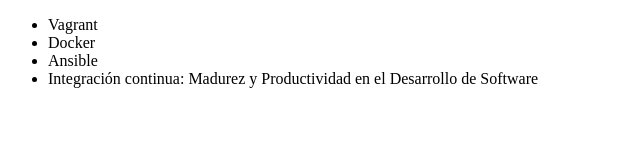
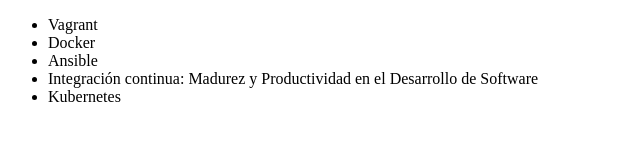
Before and after one commit to lumodittis/lista-alura, a plain HTML site: page index.html in a window 1280 px wide. Shown: the full height of the page, 0-640 px from the left. Drawn offline with Linux system fonts and the light colour scheme.

Commit message:
agregando curso de kubernetes

```diff
--- a/index.html
+++ b/index.html
@@ -2,7 +2,7 @@
 <html lang = "en">
 <head>
      <meta charset = "UTF-8">
-     <title> Cursos de Alura </title>
+     <title> Cursos de Devops de Alura </title>
 </head>
 <body>
      <ul>
@@ -10,6 +10,7 @@
          <li> Docker </li>
          <li> Ansible </li>
          <li> Integración continua: Madurez y Productividad en el Desarrollo de Software</li>
+         <li> Kubernetes </li>
      </ul>
 </body>
 </html>
```
